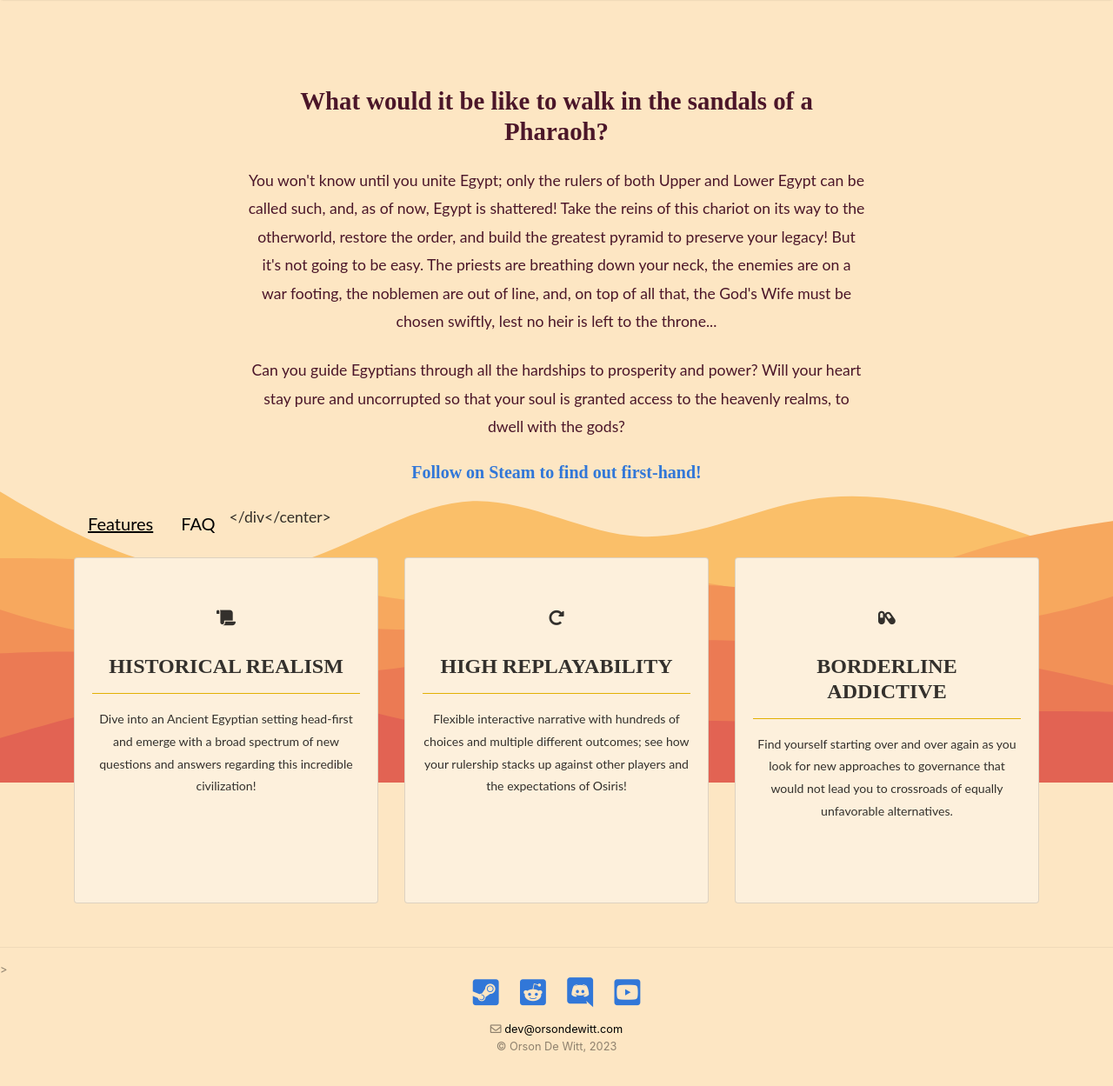
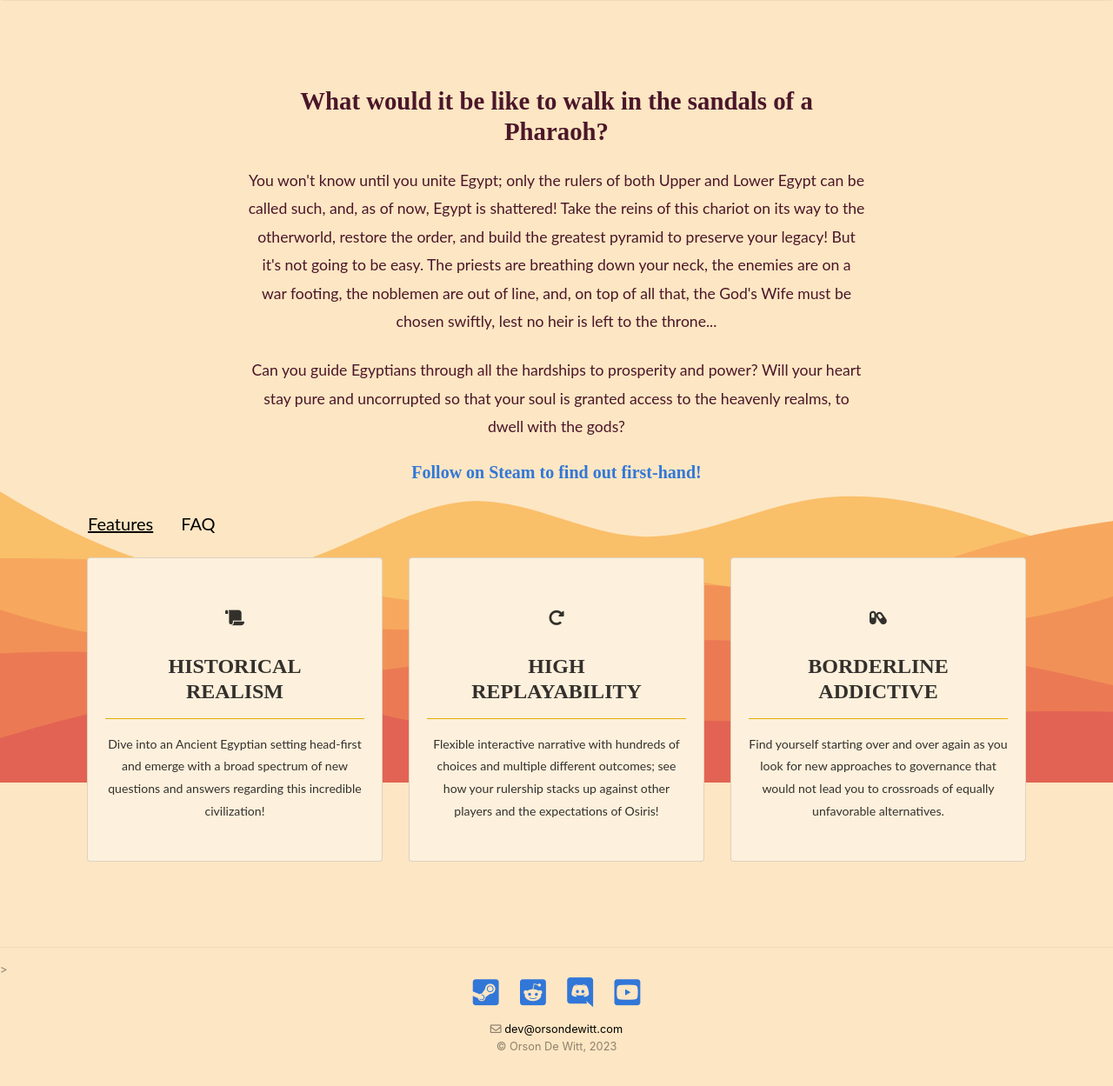
Before and after one commit to OrsonDWitt/OrsonDWitt.github.io, a Jekyll site: the page built from _pages/egypt.md, in a window 1280 px wide and 1303 px high. Shown: the top 1249 px of the window at 87% size. Built offline with Jekyll 4.4.1, drawn with Linux system fonts in a browser that asks for light colours; nearby versions of some CDN libraries.

Commit message:
Update egypt.md

```diff
--- a/_pages/egypt.md
+++ b/_pages/egypt.md
@@ -20,7 +20,7 @@
 
   <div class="container dunes.features" style="display: block;">
 
-<center><div class="row"><button class="btn btn-lg nav-link" style="background-color: transparent; border: 1px;" onclick="togglePanel2()"><u>Features</u></button>   <button class="btn btn-lg nav-link" style="background-color: transparent; border: 1px;" onclick="togglePanel2()">FAQ</button></div</center>
+<center><div class="row"><button class="btn btn-lg nav-link" style="background-color: transparent; border: 1px;" onclick="togglePanel2()"><u>Features</u></button>   <button class="btn btn-lg nav-link" style="background-color: transparent; border: 1px;" onclick="togglePanel2()">FAQ</button></div></center>
 
                 <div class="row mt-3">
                     <div class="col-md-4 cpad mb-3 mb-md-5 cpad">
```
